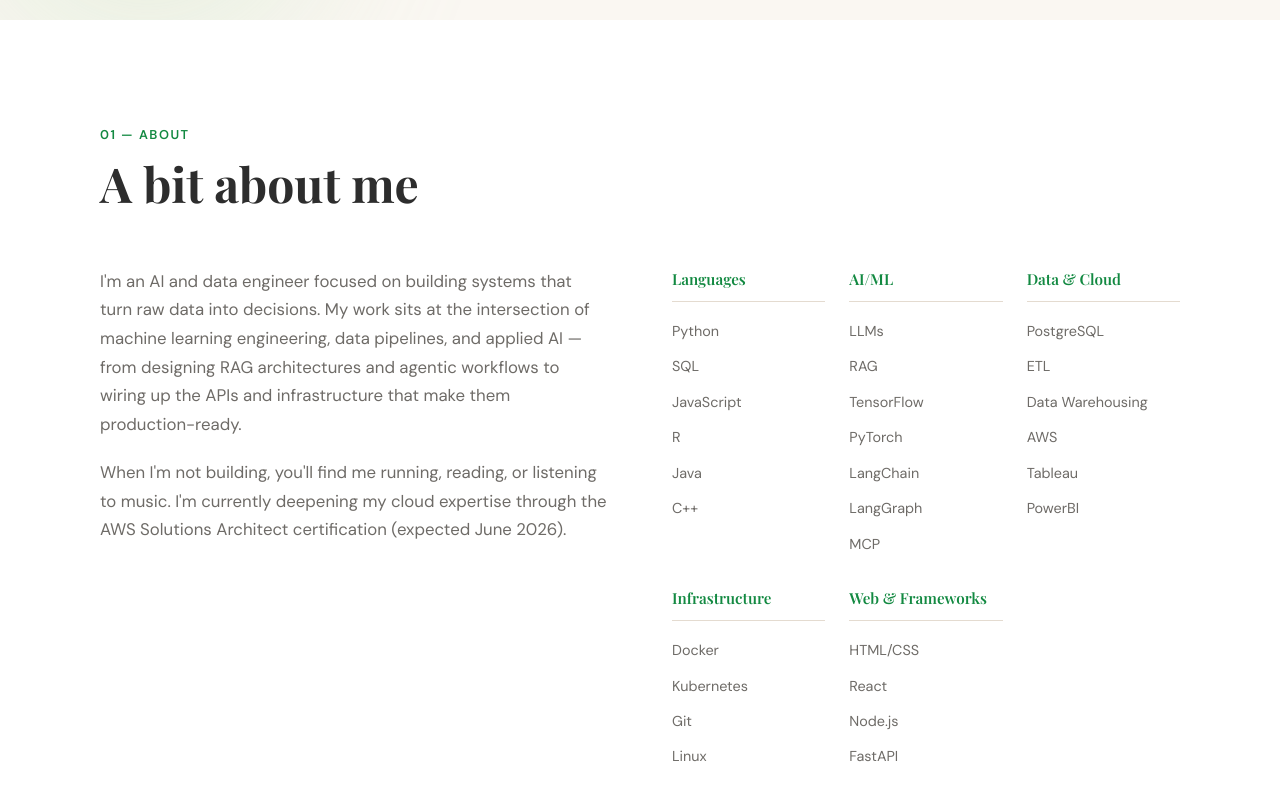
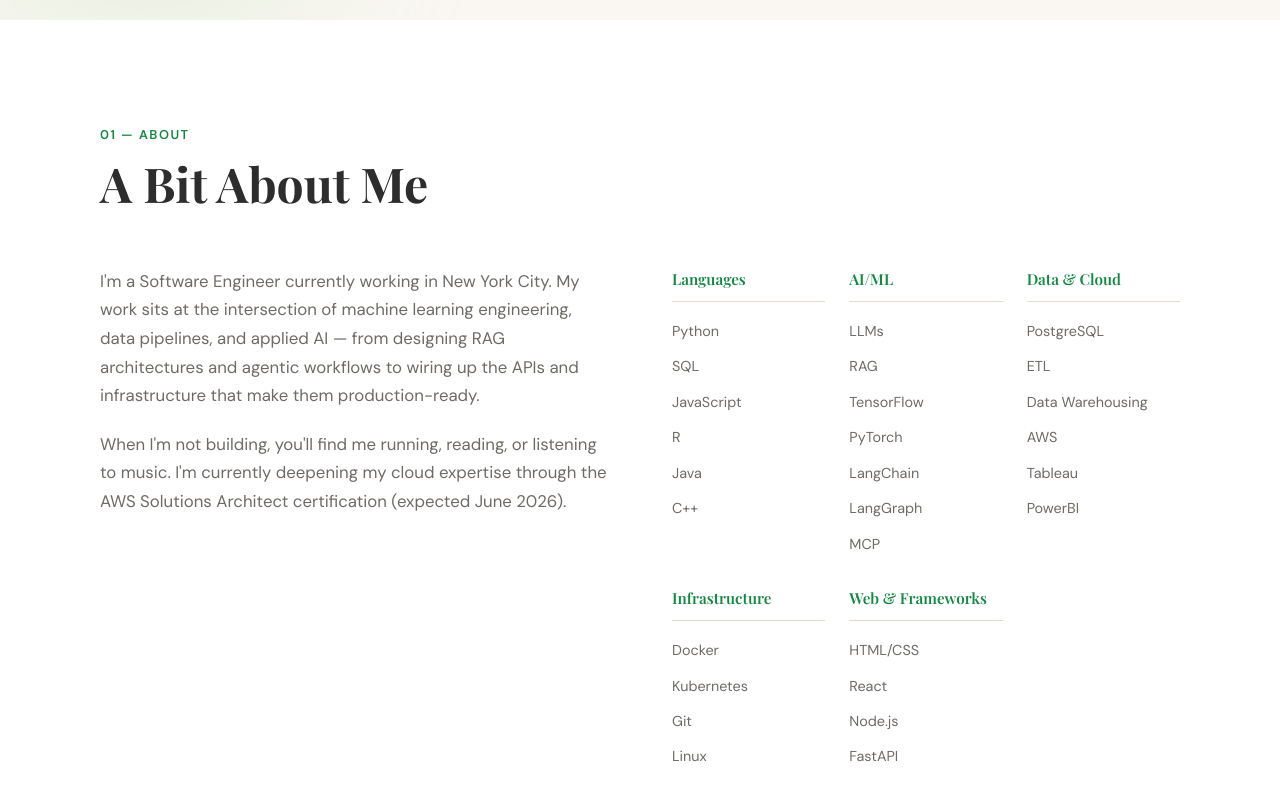
Before and after one commit to lakskanumuri/lk-portfolio, a React (Vite) app: page / in a window 1280 px wide. Shown: the part 780-1580 px from the top of the page. Built offline with nearby package versions, Linux system fonts and the light colour scheme; a web font is replaced by a local one.

Commit message:
Revise About section title and content
Updated the section title and modified the introductory text.

```diff
--- a/src/components/About.jsx
+++ b/src/components/About.jsx
@@ -12,14 +12,13 @@ function About() {
       <div className="container">
         <div className="section-header reveal">
           <span className="section-label">01 — About</span>
-          <h2 className="section-title">A bit about me</h2>
+          <h2 className="section-title">A Bit About Me</h2>
         </div>
 
         <div className="about-grid">
           <div className="about-text reveal">
             <p>
-              I'm an AI and data engineer focused on building systems that turn raw data
-              into decisions. My work sits at the intersection of machine learning
+              I'm a Software Engineer currently working in New York City. My work sits at the intersection of machine learning
               engineering, data pipelines, and applied AI — from designing RAG architectures
               and agentic workflows to wiring up the APIs and infrastructure that make them
               production-ready.
```
